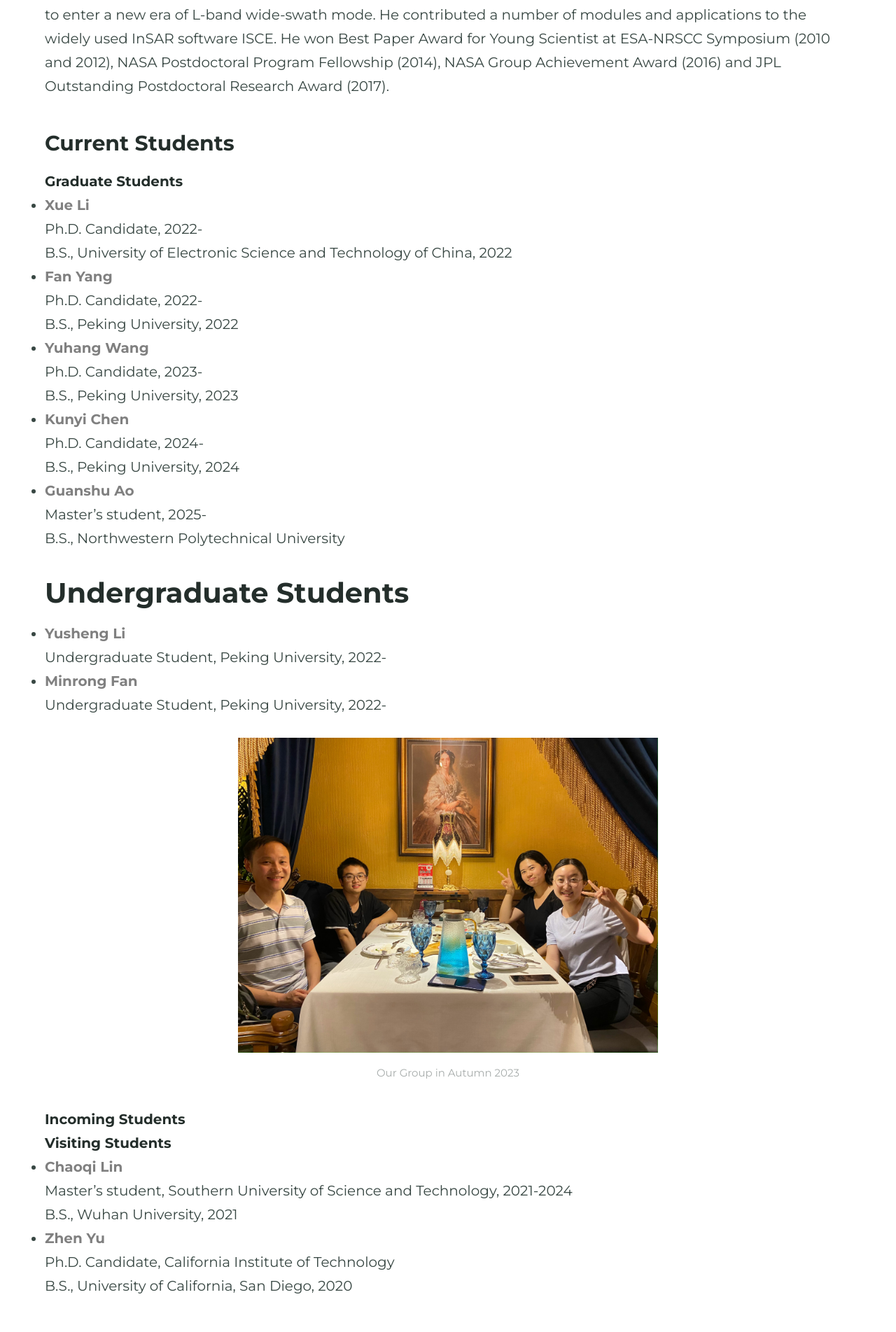
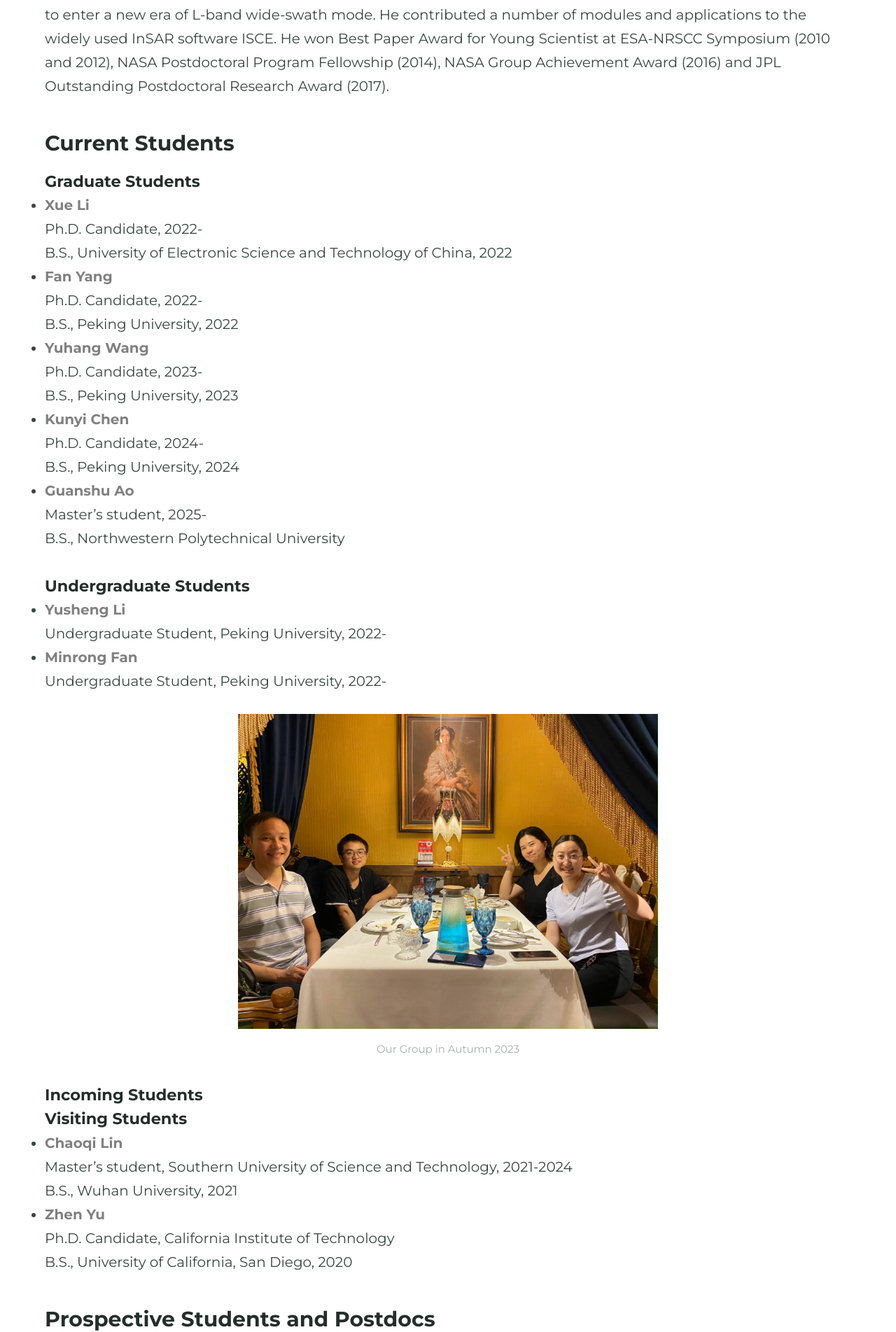
Before and after one commit to CunrenLiang/cunrenliang.github.io, a Jekyll site: the page built from people.md, in a window 1280 px wide. Shown: the part 685-2588 px from the top of the page at 70% size. Built offline with Jekyll 4.4.1, drawn with Linux system fonts in a browser that asks for light colours; some web fonts are replaced.

Commit message:
Add files via upload

```diff
--- a/people.md
+++ b/people.md
@@ -12,7 +12,7 @@ Cunren Liang mainly works on Synthetic Aperture Radar (SAR) signal processing, i
 
 ### Current Students
 
-###### Graduate Students
+##### Graduate Students
 * <span style="color:Gray; font-weight: 800">Xue Li</span>
 Ph.D. Candidate, 2022-
 B.S., University of Electronic Science and Technology of China, 2022
@@ -33,7 +33,7 @@ B.S., Peking University, 2024
 Master's student, 2025-
 B.S., Northwestern Polytechnical University
 
-# Undergraduate Students
+##### Undergraduate Students
 * <span style="color:Gray; font-weight: 800">Yusheng Li</span>
 Undergraduate Student, Peking University, 2022-
 
@@ -43,11 +43,11 @@ Undergraduate Student, Peking University, 2022-
 {% include figure.html image="../assets/images/group_autumn_2023.jpg" caption="Our Group in Autumn 2023" position="center" width="600" %}
 
 
-###### Incoming Students
+##### Incoming Students
 
 
 
-###### Visiting Students
+##### Visiting Students
 * <span style="color:Gray; font-weight: 800">Chaoqi Lin</span>
 Master’s student, Southern University of Science and Technology, 2021-2024
 B.S., Wuhan University, 2021
```
